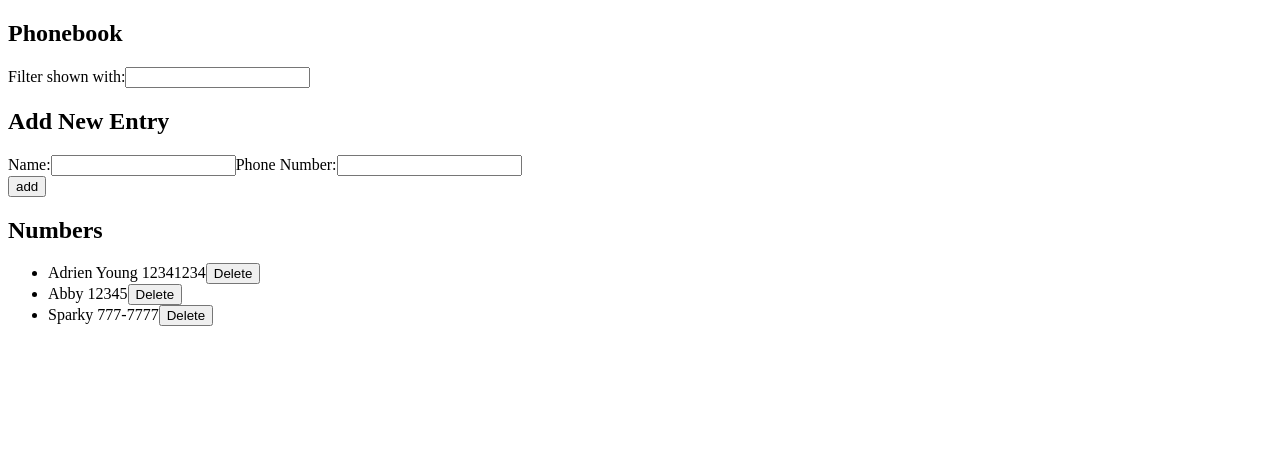
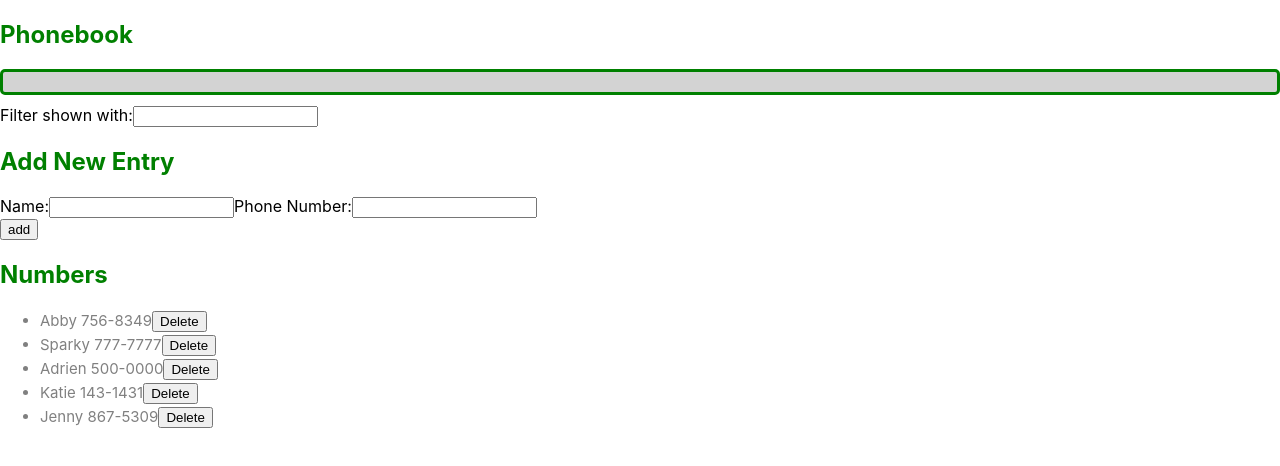
Before and after one commit to adriencyberspace/full-stack-open, a React (Create React App) app in the folder part2/phonebook/: page / in a window 1280 px wide. Shown: the top 466 px of the page. Built offline with nearby package versions, Linux system fonts and the light colour scheme; data requests are answered from the project's data file.

Commit message:
2.19 completion

```diff
--- a/part2/phonebook/db.json
+++ b/part2/phonebook/db.json
@@ -1,19 +1,29 @@
 {
   "persons": [
     {
-      "name": "Adrien Young",
-      "number": "12341234",
-      "id": 5
-    },
-    {
       "name": "Abby",
-      "number": "12345",
+      "number": "756-8349",
       "id": 6
     },
     {
       "name": "Sparky",
       "number": "777-7777",
       "id": 7
+    },
+    {
+      "name": "Adrien",
+      "number": "500-0000",
+      "id": 8
+    },
+    {
+      "name": "Katie",
+      "number": "143-1431",
+      "id": 9
+    },
+    {
+      "name": "Jenny",
+      "number": "867-5309",
+      "id": 10
     }
   ]
 }
--- a/part2/phonebook/src/App.js
+++ b/part2/phonebook/src/App.js
@@ -3,6 +3,7 @@
 import Filter from './components/Filter'
 import PersonForm from './components/PersonForm'
 import Person from './components/Person'
+import Notification from './components/Notification'
 import noteService from './services/persons'
 
 const App = () => {
@@ -11,6 +12,7 @@
   const [ newNumber, setNewNumber ] = useState('')
   const [ showAll, setShowAll ] = useState(false)
   const [ search, setSearch ] = useState('')
+  const [ notification, setNotification ] = useState('')
 
   useEffect(() => {
     noteService
@@ -34,11 +36,7 @@
           .update(changedPerson.id, changedPerson).then(returnedPerson => {
             setPersons(persons.map(person => person.id !== changedPerson.id ? person : returnedPerson))
           })
-
       }
-
-
-
     } else {
       const personObject = {
       name: newName,
@@ -51,6 +49,14 @@
           setPersons(persons.concat(returnedPerson))
           setNewName('')
         })
+
+      setNotification(
+        `${newName}' has been added to phonebook.`
+      )
+      setTimeout(() => {
+        setNotification(null)
+      }, 2000)
+
     }
   }
 
@@ -83,6 +89,7 @@
     <div>
 
     <h2>Phonebook</h2>
+    <Notification message={notification} />
 
     <Filter search={search} handleSearchChange={handleSearchChange}/>
 
--- /dev/null
+++ b/part2/phonebook/src/components/Notification.js
@@ -0,0 +1,25 @@
+import React from 'react'
+
+const Notification = ({ message }) => {
+  const notificationStyle = {
+    color: 'green',
+    background: 'lightgrey',
+    fontSize: 20,
+    borderStyle: 'solid',
+    borderRadius: 5,
+    padding: 10,
+    marginBottom: 10
+  }
+
+  if (message === null) {
+    return null
+  }
+
+  return (
+    <div style={notificationStyle}>
+      {message}
+    </div>
+  )
+}
+
+export default Notification
--- a/part2/phonebook/src/index.css
+++ b/part2/phonebook/src/index.css
@@ -7,6 +7,16 @@
   -moz-osx-font-smoothing: grayscale;
 }
 
+h2 {
+  color: green;
+}
+
+li {
+  color: grey;
+  padding-top: 3px;
+  font-size: 15px;
+}
+
 code {
   font-family: source-code-pro, Menlo, Monaco, Consolas, 'Courier New',
     monospace;
--- a/part2/phonebook/src/index.js
+++ b/part2/phonebook/src/index.js
@@ -1,5 +1,6 @@
 import ReactDOM from 'react-dom'
 import App from './App'
+import './index.css'
 
 ReactDOM.render(
   <App />,
```
Lines whose indentation alone changed are shown as unchanged.
